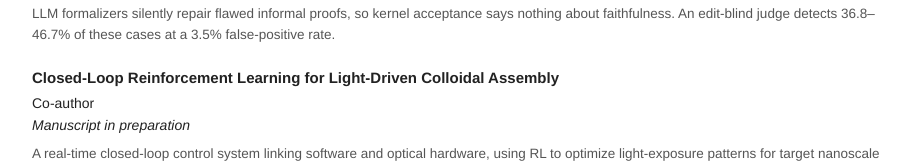
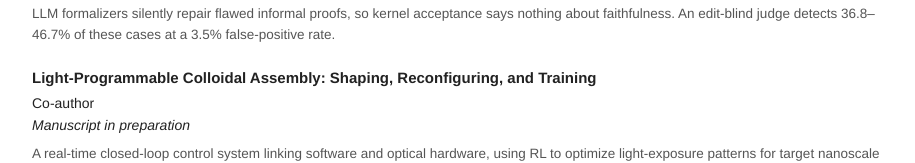
Before and after one commit to pooloom69/slhim, a plain HTML site: page index.html in a window 1280 px wide. Shown: the part 1442-1605 px from the top of the page, without its empty margins (182-1097 px from the left). Drawn offline with Linux system fonts and the light colour scheme.

Commit message:
Update title for colloidal assembly project

```diff
--- a/index.html
+++ b/index.html
@@ -237,7 +237,7 @@
 
   <div class="pub">
     <div class="info">
-      <span class="title">Closed-Loop Reinforcement Learning for Light-Driven Colloidal Assembly</span>
+      <span class="title">Light-Programmable Colloidal Assembly: Shaping, Reconfiguring, and Training</span>
       <div class="authors">Co-author</div>
       <div class="venue"><i>Manuscript in preparation</i></div>
       <p class="desc">A real-time closed-loop control system linking software and optical hardware, using RL to optimize light-exposure patterns for target nanoscale particle formation.</p>
```
